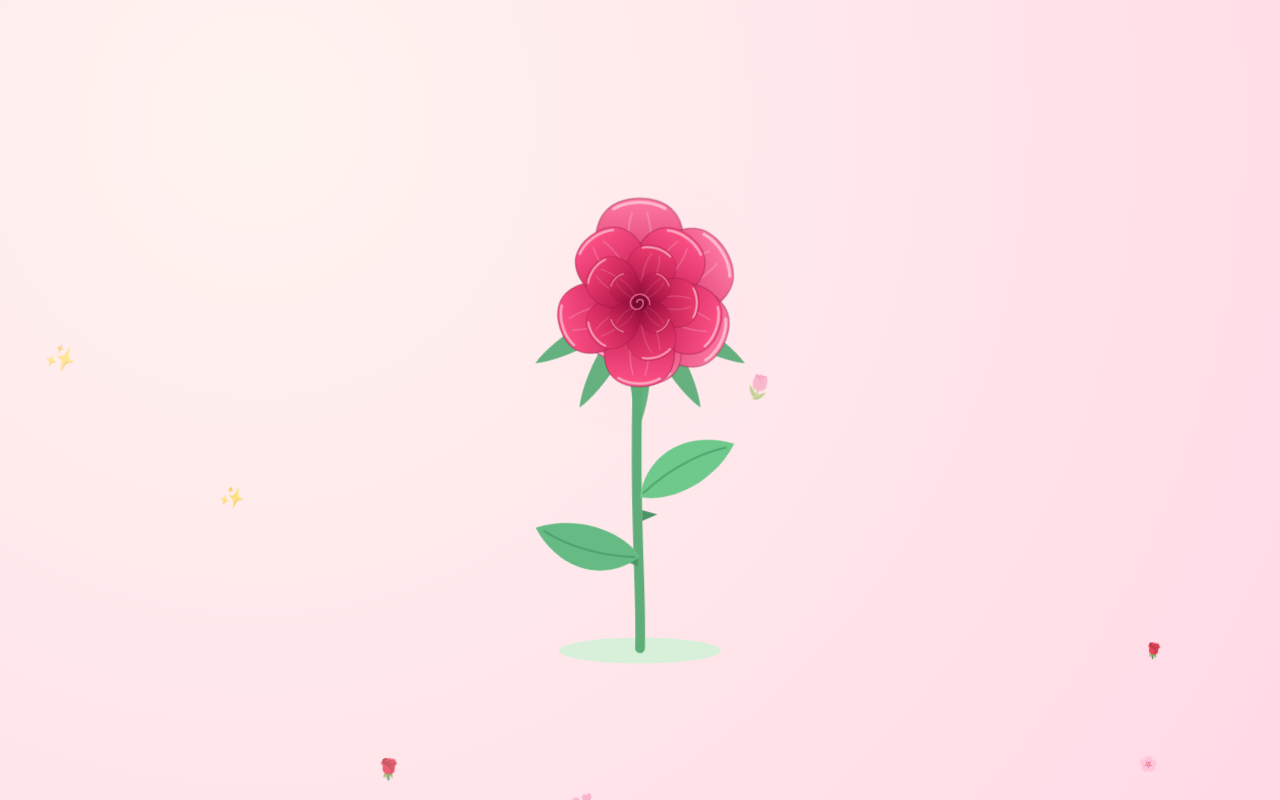
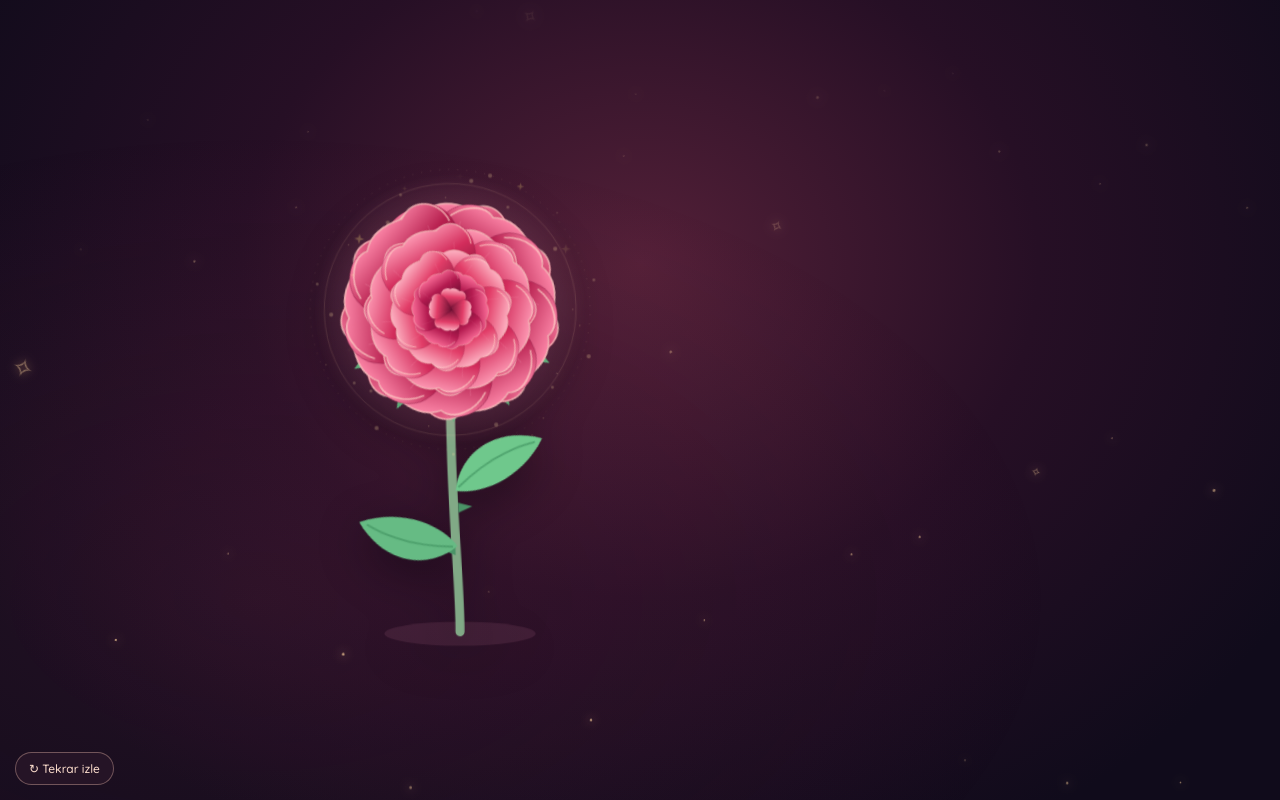
Before and after one commit to Waifuizm/Waifuizm.github.io, a plain HTML site: page index.html in a window 1280 px wide. Drawn offline with Linux system fonts and the light colour scheme.

Commit message:
Add files via upload

```diff
--- a/index.html
+++ b/index.html
@@ -27,7 +27,7 @@
     position:fixed; left:50%; top:50%;
     height:min(82vh,540px); aspect-ratio:3/5;
     transform:translate(-50%,-50%);
-    transition:left 1.8s cubic-bezier(.65,0,.35,1), top 1.8s cubic-bezier(.65,0,.35,1), transform 1.8s cubic-bezier(.65,0,.35,1);
+    transition:left 1.15s cubic-bezier(.65,0,.35,1), top 1.15s cubic-bezier(.65,0,.35,1), transform 1.15s cubic-bezier(.65,0,.35,1);
     cursor:pointer;
   }
   .flower svg{width:100%;height:100%;overflow:visible}
@@ -154,6 +154,28 @@
     .petal,.plant{animation-duration:.01s;animation-delay:0s}
     .float,.spark,.glow{display:none}
   }
+
+  :root{--ink:#ffe0e8;--pink:#ffb1c7;--pink-light:#54253d}
+  body{background:radial-gradient(ellipse at 50% 33%,#542038 0%,#260f25 44%,#100b1b 85%);color:var(--ink)}
+  body::before{content:"";position:fixed;inset:0;pointer-events:none;background:radial-gradient(ellipse at 20% 75%,#a4375e22,transparent 55%);}
+  .flower{filter:drop-shadow(0 15px 25px #07000b77)}
+  body.moved .flower{transform:translate(-50%,-50%) scale(.88)}
+  .stem{animation-duration:1.15s;stroke:#81a986}
+  .leaf{animation-duration:.65s}.leaf.l1{animation-delay:.65s}.leaf.l2{animation-delay:.9s}
+  .thorn{animation-delay:1s}.sepal{animation-delay:1.3s}
+  .petal{animation-duration:1.05s;animation-delay:calc(var(--d) + var(--i)*.075s)}
+  .glow{animation-delay:1.3s}.spark{animation-delay:calc(2.4s + var(--s)*.13s)}
+  .plant{animation-delay:4s}.float{color:#ffd39b;text-shadow:0 0 9px #ffb677}
+  .halo{fill:none;stroke:#ffd3a0;stroke-width:.7;opacity:0;animation:halo 2.3s 1.7s ease-out both}
+  @keyframes halo{0%{opacity:0}40%{opacity:.7}100%{opacity:.18}}
+  .burst{opacity:0;animation:burst 2s calc(2.1s + var(--i)*.035s) ease-out both}
+  @keyframes burst{0%{opacity:0;transform:scale(0)}40%{opacity:1;transform:scale(1.7)}100%{opacity:.25;transform:scale(.7)}}
+  .gallery h1{font-family:Georgia,serif;font-style:italic;letter-spacing:.03em;color:#ffe1c7}
+  .photo{border:1px solid #e5b7a56b;border-radius:16px;background:linear-gradient(145deg,#442039,#201223);box-shadow:0 12px 30px #0005;rotate:0deg}
+  .photo:nth-child(even){rotate:0deg}.photo.empty::after{content:"✧";color:#e9b9ac}
+  .replay{position:fixed;bottom:15px;left:15px;z-index:5;border:1px solid #e6b7a866;background:#251426;color:#ffe0cf;padding:8px 13px;border-radius:24px;cursor:pointer;font:inherit;font-size:12px}
+  @media(max-width:760px){body.moved .flower{left:50%;top:13%;transform:translate(-50%,-50%) scale(.32)}.gallery{top:26vh;padding-bottom:65px}}
+  @media(prefers-reduced-motion:reduce){*,*::before,*::after{animation-duration:.01s!important;animation-delay:0s!important;transition-duration:.01s!important}.halo,.burst{display:none}}
 </style>
 </head>
 <body>
@@ -162,12 +184,12 @@
   <svg viewBox="0 0 300 500" aria-label="Açan gül">
     <defs>
       <radialGradient id="gl"><stop offset="0" stop-color="#ff8fb5" stop-opacity=".9"/><stop offset="1" stop-color="#ff8fb5" stop-opacity="0"/></radialGradient>
-      <linearGradient id="g1" x1="0" y1="1" x2="0" y2="0"><stop offset="0" stop-color="#c91e57"/><stop offset="1" stop-color="#ff7aa3"/></linearGradient>
-      <linearGradient id="g2" x1="0" y1="1" x2="0" y2="0"><stop offset="0" stop-color="#b8174e"/><stop offset="1" stop-color="#ff5287"/></linearGradient>
-      <linearGradient id="g3" x1="0" y1="1" x2="0" y2="0"><stop offset="0" stop-color="#a40f43"/><stop offset="1" stop-color="#ee3d70"/></linearGradient>
-      <linearGradient id="g4" x1="0" y1="1" x2="0" y2="0"><stop offset="0" stop-color="#8c0a37"/><stop offset="1" stop-color="#d42a5c"/></linearGradient>
+      <linearGradient id="g1" x1="50%" y1="100%" x2="35%" y2="0%"><stop offset="0" stop-color="#42071f"/><stop offset=".62" stop-color="#b82150"/><stop offset="1" stop-color="#ff8aab"/></linearGradient>
+      <linearGradient id="g2" x1="50%" y1="100%" x2="35%" y2="0%"><stop offset="0" stop-color="#530821"/><stop offset=".62" stop-color="#d32d5c"/><stop offset="1" stop-color="#ff9db7"/></linearGradient>
+      <linearGradient id="g3" x1="50%" y1="100%" x2="35%" y2="0%"><stop offset="0" stop-color="#650b2e"/><stop offset=".62" stop-color="#e23d68"/><stop offset="1" stop-color="#ffb8c7"/></linearGradient>
+      <linearGradient id="g4" x1="50%" y1="100%" x2="35%" y2="0%"><stop offset="0" stop-color="#42051f"/><stop offset=".62" stop-color="#b41b50"/><stop offset="1" stop-color="#ff719c"/></linearGradient>
     </defs>
-    <ellipse cx="150" cy="482" rx="75" ry="12" fill="#d8f0d9"/>
+    <ellipse cx="150" cy="482" rx="75" ry="12" fill="#b66d8d" opacity=".15"/>
     <g class="plant">
       <path class="stem" d="M150 480 C152 420 142 340 150 170" fill="none" stroke="#5fae7a" stroke-width="9" stroke-linecap="round"/>
       <path class="thorn" d="M148 404 L134 398 L148 394Z" fill="#4a9467"/>
@@ -180,14 +202,16 @@
         <path d="M4 -2 C35 -12 65 -14 92 -8" fill="none" stroke="#3f8f5e" stroke-opacity=".6" stroke-width="2"/></g></g>
       <circle class="glow" cx="150" cy="160" r="135" fill="url(#gl)"/>
       <g id="sepals"></g>
+      <g class="halo" transform="translate(150 160)"><circle r="125"/><circle r="139" stroke-dasharray="1 8"/></g>
       <g id="petals"></g>
     </g>
     <g id="sparks"></g>
   </svg>
 </div>
 
+<button class="replay" onclick="location.reload()">↻ Tekrar izle</button>
 <section class="gallery" id="gallery">
-  <h1>Anılarımız 💕</h1>
+  <h1>Anılarımız</h1>
   <div class="grid" id="grid"></div>
 </section>
 
@@ -209,30 +233,21 @@
     "Foto-17.jpeg", "Foto-18.jpeg", "Foto-19.jpeg",
     "video-1.mp4"   // video istemezsen bu satırı sil (üstteki virgülü de)
   ];
-  const MOVE_AFTER = 8500;   // çiçek açtıktan sonra sola kayma zamanı (ms)
-  const SHOW_AFTER = 1500;   // kaymadan sonra fotoğrafların gelme zamanı (ms)
+  const MOVE_AFTER = 4500;   // çiçek açtıktan sonra sola kayma zamanı (ms)
+  const SHOW_AFTER = 850;   // kaymadan sonra fotoğrafların gelme zamanı (ms)
   /* ==================================== */
 
   // Gülü oluştur (4 kat taç yaprağı + kalp)
   const petals = document.getElementById("petals");
-  const PETAL = "M0 0 C-46 -20 -54 -80 -20 -94 C-8 -99 8 -99 20 -94 C54 -80 46 -20 0 0Z";
-  const VEIN  = "M0 -8 C-12 -38 -14 -62 -7 -84 M0 -8 C12 -38 14 -62 7 -84";
-  const RIM   = "M-24 -88 C-10 -96 10 -96 24 -88";
-  const layers = [ /* adet, boyut, açı, renk, başlangıç */
-    [6,1,0,"g1","4.1s"], [5,.78,36,"g2","3.4s"], [5,.56,18,"g3","2.7s"], [4,.34,45,"g4","2s"]
-  ];
-  petals.innerHTML = layers.map(([n,sc,off,g,d])=>
-    `<g style="--d:${d}">` + Array.from({length:n},(_,i)=>
-      `<g transform="translate(150 160) rotate(${off + i*360/n}) scale(${sc})"><g class="petal" style="--i:${i}">
-        <path d="${PETAL}" fill="url(#${g})" stroke="rgba(120,10,50,.35)" stroke-width="1.4"/>
-        <path d="${VEIN}" fill="none" stroke="#fff" stroke-opacity=".22" stroke-width="1.6" stroke-linecap="round"/>
-        <path d="${RIM}" fill="none" stroke="#fff" stroke-opacity=".5" stroke-width="3" stroke-linecap="round"/>
-      </g></g>`).join("") + `</g>`
-  ).join("") +
-  `<g transform="translate(150 160)"><g class="petal" style="--d:2.4s;--i:0">
-     <circle r="7" fill="#7a0a32"/>
-     <path d="M-3 0a3 3 0 1 1 6 0a6 6 0 1 1-12 0a9 9 0 1 1 18 2" fill="none" stroke="#ff8fb0" stroke-opacity=".6" stroke-width="1.6"/>
-   </g></g>`;
+  const PETAL = "M0 9 C-19 -5 -64 -34 -63 -65 C-65 -84 -43 -107 -23 -98 C-8 -110 9 -106 24 -99 C49 -110 66 -84 61 -64 C58 -34 22 -6 0 9Z";
+  const layers = [[9,1,0,"g1",2.45],[8,.78,23,"g2",1.95],[7,.56,8,"g3",1.5],[6,.36,35,"g4",1.15],[4,.20,15,"g3",.95]];
+  petals.innerHTML = layers.map(([n,sc,off,g,d],j)=>
+    `<g>` + Array.from({length:n},(_,i)=>
+      `<g transform="translate(150 160) rotate(${off+i*360/n}) scale(${sc})"><g class="petal" style="--d:${d}s;--i:${i}">
+      <path d="${PETAL}" fill="url(#${g})" stroke="#7f123c" stroke-opacity=".35" stroke-width="1"/>
+      <path d="M-59 -67 C-56 -88 -37 -104 -23 -98 C-8 -110 9 -106 24 -99 C49 -110 64 -84 58 -66" fill="none" stroke="#ffd6c9" stroke-opacity=".65" stroke-width="1.7"/>
+      <path d="M-46 -75 Q-34 -40 -3 0 M39 -77 Q26 -38 4 -3" fill="none" stroke="#ffbbcc" stroke-opacity=".15" stroke-width="1.2"/>
+      </g></g>`).join("")+`</g>`).join("");
 
   // Çanak yapraklar (yeşil)
   document.getElementById("sepals").innerHTML = [120,150,180,210,240].map(a=>
@@ -242,16 +257,16 @@
   document.getElementById("sparks").innerHTML = [[50,90,9],[255,100,11],[40,200,7],[262,210,8],[150,28,10],[95,40,6],[210,38,7]].map(([x,y,k],i)=>
     `<g transform="translate(${x} ${y}) scale(${k})"><path class="spark" style="--s:${i}" d="M0 -1L.25 -.25L1 0L.25 .25L0 1L-.25 .25L-1 0L-.25 -.25Z" fill="#ffe27a"/></g>`).join("");
 
-  // Uçuşan kalpler ve çiçekler
-  ["💖","🌸","✨","💕","🌹","💗","🌷"].concat(["💖","✨","💕","🌹","🌸"]).forEach(e=>{
-    const f = document.createElement("span");
-    f.className="float"; f.textContent=e;
-    f.style.left = Math.random()*96 + "vw";
-    f.style.fontSize = (14 + Math.random()*18) + "px";
-    f.style.animationDuration = (9 + Math.random()*8) + "s";
-    f.style.animationDelay = (Math.random()*10) + "s";
-    document.body.appendChild(f);
-  });
+  // Uçuşan ışıklar
+  for(let i=0;i<42;i++){
+    const f=document.createElement("span"); f.className="float"; f.textContent=i%7===0?"✧":"·";
+    f.style.left=((i*37.17)%100)+"vw"; f.style.fontSize=(9+i%18)+"px";
+    f.style.animationDuration=(5+i%8)+"s"; f.style.animationDelay=(-i*.43)+"s"; document.body.appendChild(f);
+  }
+  document.getElementById("sparks").insertAdjacentHTML("beforeend",Array.from({length:26},(_,i)=>{
+    let a=i*2.39996,r=112+(i%5)*8,x=150+Math.cos(a)*r,y=160+Math.sin(a)*r;
+    return `<g transform="translate(${x} ${y})"><circle class="burst" style="--i:${i}" r="${1+i%3}" fill="#ffe1a3"/></g>`;
+  }).join(""));
 
   // Galeriyi oluştur
   const grid = document.getElementById("grid");
```
